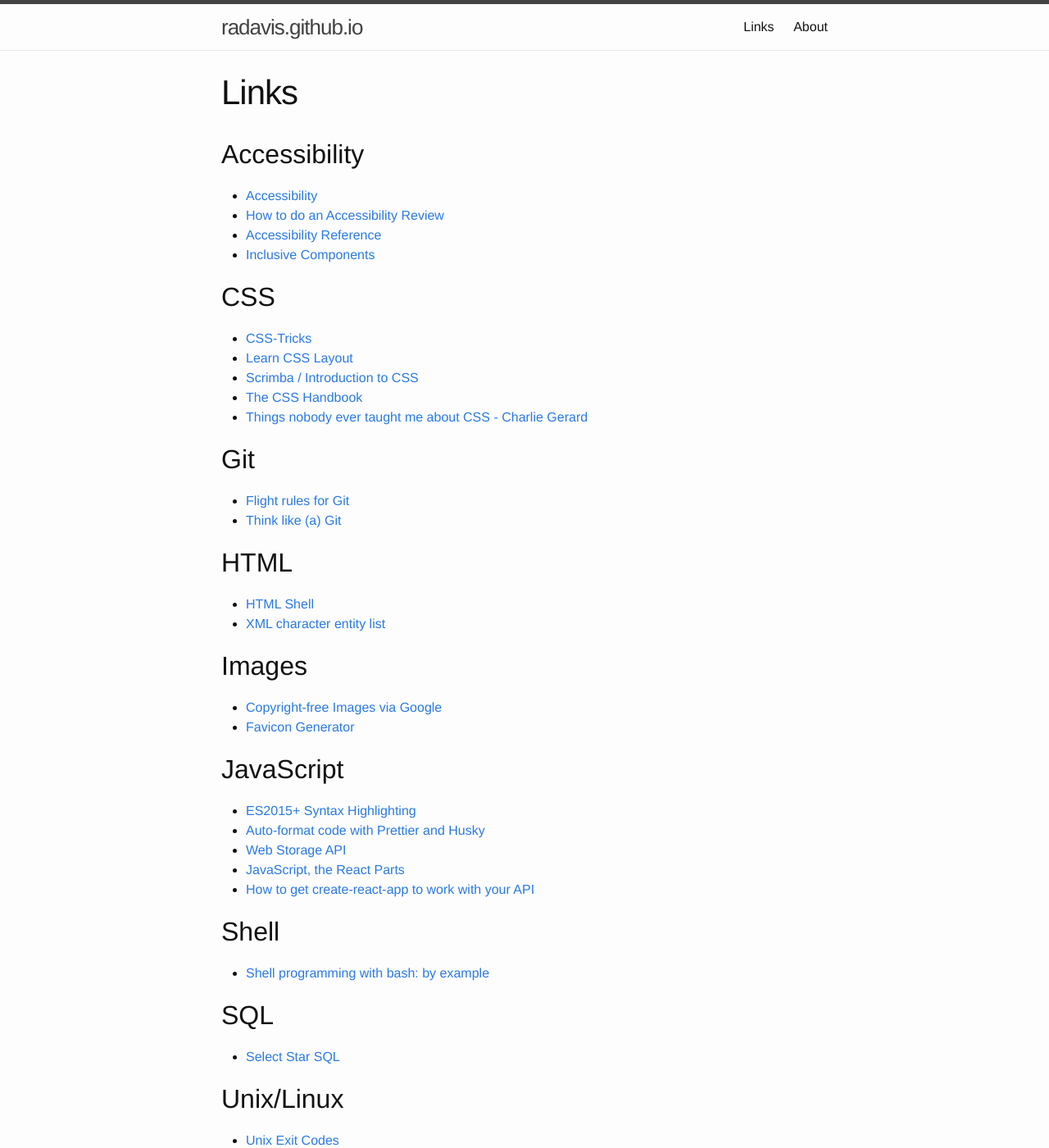
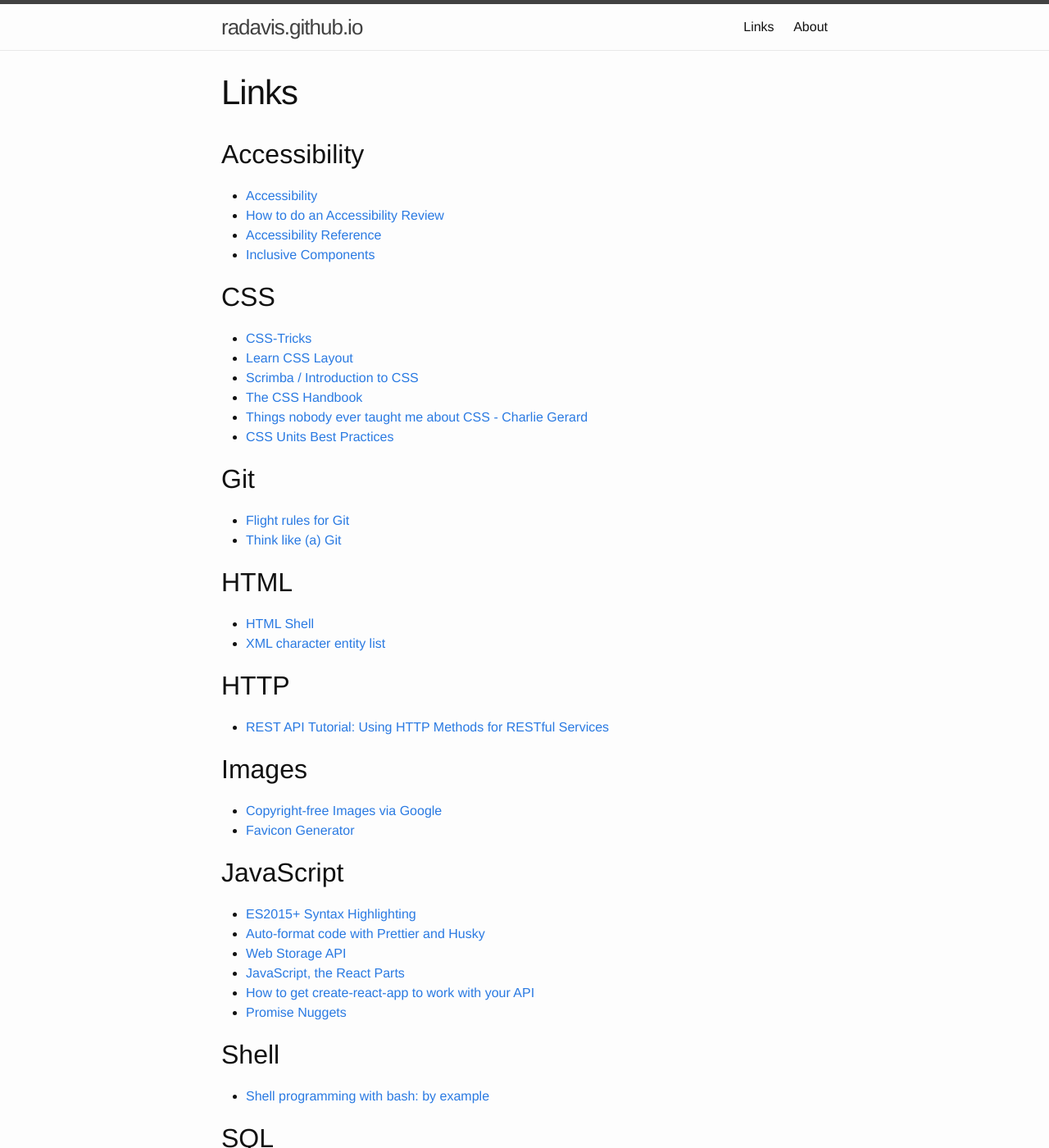
Before and after one commit to radavis/radavis.github.io, a Jekyll site: the page built from links.md, in a window 1280 px wide and 1400 px high. Shown: the whole window at 82% size. Built offline with Jekyll 4.4.1, drawn with Linux system fonts in a browser that asks for light colours.

Commit message:
save point

```diff
--- a/links.md
+++ b/links.md
@@ -18,6 +18,7 @@ permalink: /links/
 * [Scrimba / Introduction to CSS](https://scrimba.com/g/gintrotocss)
 * [The CSS Handbook](https://medium.freecodecamp.org/the-css-handbook-a-handy-guide-to-css-for-developers-b56695917d11)
 * [Things nobody ever taught me about CSS - Charlie Gerard](https://medium.com/@devdevcharlie/things-nobody-ever-taught-me-about-css-5d16be8d5d0e)
+* [CSS Units Best Practices](https://gist.github.com/basham/2175a16ab7c60ce8e001)
 
 ## Git
 
@@ -28,6 +29,10 @@ permalink: /links/
 
 * [HTML Shell](http://htmlshell.com/)
 * [XML character entity list](https://en.wikipedia.org/wiki/List_of_XML_and_HTML_character_entity_references#Predefined_entities_in_XML)
+
+## HTTP
+
+* [REST API Tutorial: Using HTTP Methods for RESTful Services](https://www.restapitutorial.com/lessons/httpmethods.html)
 
 ## Images
 
@@ -41,6 +46,7 @@ permalink: /links/
 * [Web Storage API](https://developer.mozilla.org/en-US/docs/Web/API/Web_Storage_API)
 * [JavaScript, the React Parts](https://reacttraining.com/blog/javascript-the-react-parts/)
 * [How to get create-react-app to work with your API](https://www.fullstackreact.com/articles/using-create-react-app-with-a-server/)
+* [Promise Nuggets](https://promise-nuggets.github.io/)
 
 ## Shell
 
```
